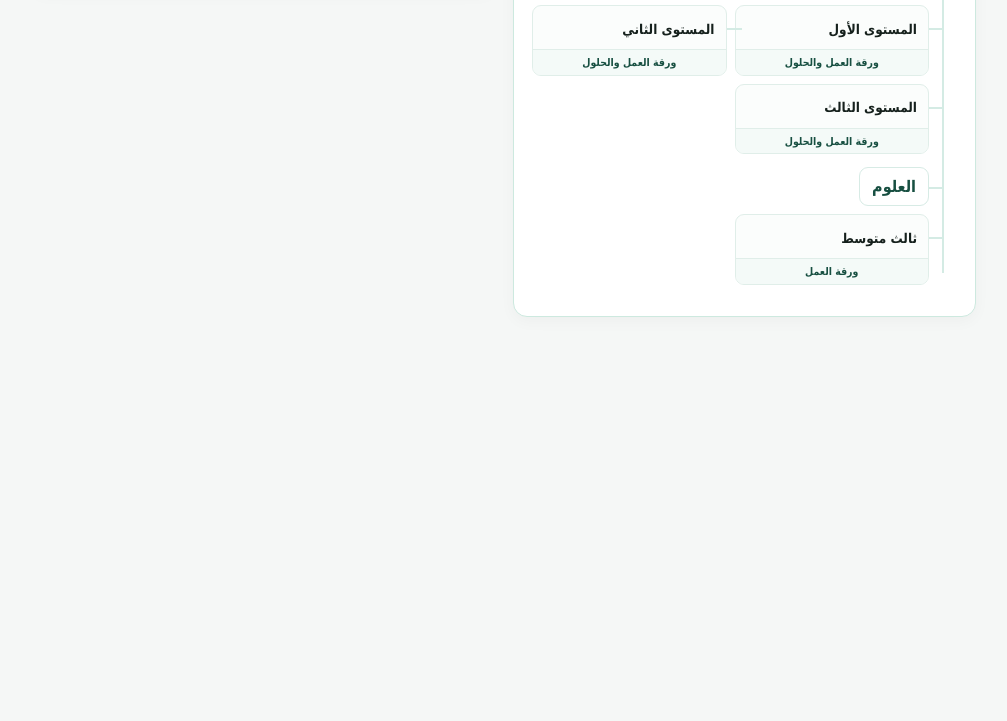
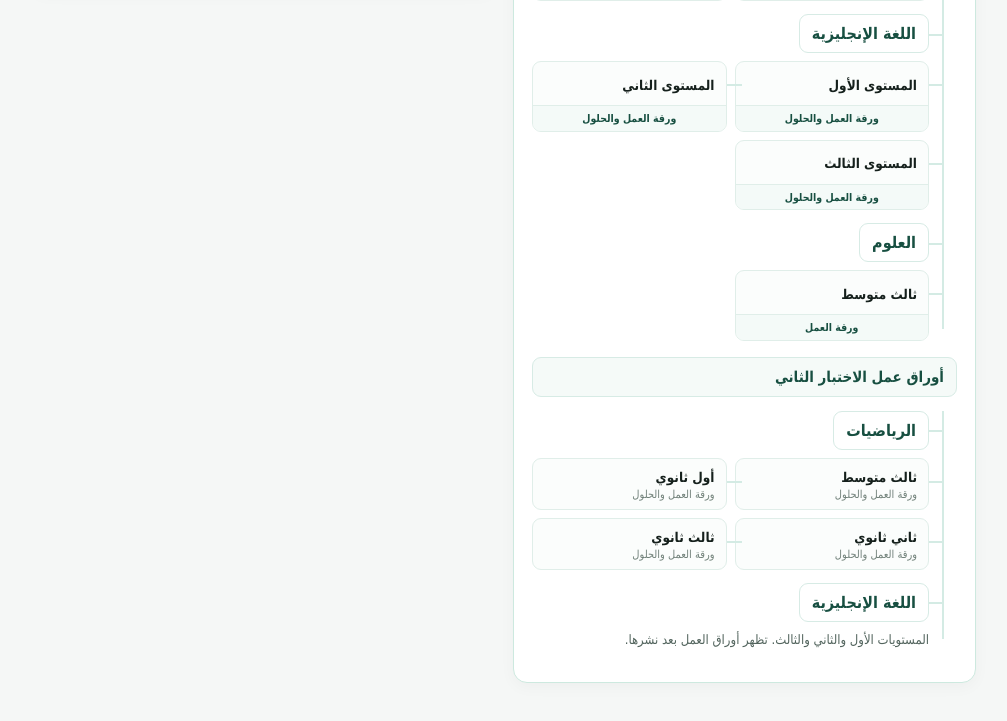
Before and after one commit to Abdulrahman-Albeladi/Noon-math-hw, a plain HTML site: page index.html in a window 1280 px wide. Shown: the part 953-1674 px from the top of the page, without its empty margins (136-1143 px from the left). Before the commit the page ends 1312 px from the top, so only its background shows below. Drawn offline with Linux system fonts and the light colour scheme.

Commit message:
Align homepage quick access with worksheet exam sections

```diff
--- a/index.html
+++ b/index.html
@@ -58,6 +58,12 @@ h1{margin:0 0 8px;font-size:30px}
 .mini-tabs a.secondary{background:#eef5f3;color:#173f35}
 .mini-tabs a.secondary:hover{background:#dcece7}
 
+.quick-term{margin:16px 0 0;font-size:15px}
+.quick-term a{display:block;padding:10px 12px;border:1px solid #d7ebe5;border-radius:9px;background:#f5faf8;color:#174f41;text-decoration:none}
+.quick-term a:hover{background:#e8f7f2;border-color:#8fd6c0}
+.quick-note{margin:0 0 13px;color:#52645d;font-size:13px;line-height:1.6}
+.quick-access a:focus-visible{outline:2px solid #174f41;outline-offset:2px}
+
 @media(max-width:700px){
   .wrap{padding-top:24px}
   .grid,.grid.three,.tree{grid-template-columns:1fr}
@@ -101,6 +107,7 @@ h1{margin:0 0 8px;font-size:30px}
           <span>أوراق العمل</span><span class="arrow">←</span>
         </a>
 
+        <h3 class="quick-term"><a href="worksheets/midterm-1/index.html">أوراق عمل الاختبار الأول</a></h3>
         <div class="branch">
           <a class="branch-title" href="worksheets/math/index.html">الرياضيات</a>
           <div class="leaves">
@@ -121,6 +128,19 @@ h1{margin:0 0 8px;font-size:30px}
           <div class="leaves">
             <div class="leaf-card"><a class="leaf" href="grade-9/worksheets/science/index.html"><span>ثالث متوسط</span></a><div class="mini-tabs one"><a href="grade-9/worksheets/science/worksheet-1.pdf" target="_blank" rel="noopener">ورقة العمل</a></div></div>
           </div>
+        </div>
+        <h3 class="quick-term"><a href="worksheets/midterm-2/index.html">أوراق عمل الاختبار الثاني</a></h3>
+        <div class="branch">
+          <a class="branch-title" href="worksheets/midterm-2/math/index.html">الرياضيات</a>
+          <div class="leaves">
+            <div class="leaf-card"><a class="leaf" href="grade-9/worksheets/midterm-2-questions.html"><span>ثالث متوسط<br><small>ورقة العمل والحلول</small></span></a></div>
+            <div class="leaf-card"><a class="leaf" href="grade-10/worksheets/midterm-2-questions.html"><span>أول ثانوي<br><small>ورقة العمل والحلول</small></span></a></div>
+            <div class="leaf-card"><a class="leaf" href="grade-11/worksheets/midterm-2-questions.html"><span>ثاني ثانوي<br><small>ورقة العمل والحلول</small></span></a></div>
+            <div class="leaf-card"><a class="leaf" href="grade-12/worksheets/midterm-2-questions.html"><span>ثالث ثانوي<br><small>ورقة العمل والحلول</small></span></a></div>
+          </div>
+
+          <a class="branch-title" href="worksheets/midterm-2/english/index.html">اللغة الإنجليزية</a>
+          <p class="quick-note">المستويات الأول والثاني والثالث. تظهر أوراق العمل بعد نشرها.</p>
         </div>
       </div>
 
```
